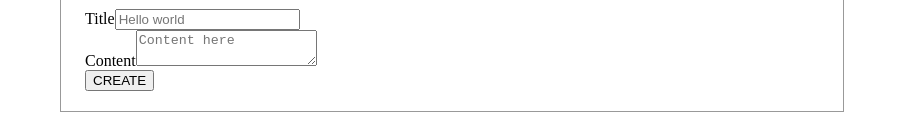
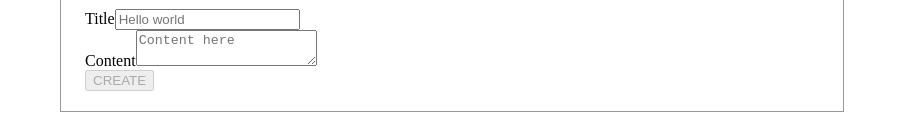
Before and after one commit to itzfeltrin/codeleap-network, a Next.js app: page /feed in a window 1280 px wide. Shown: the part 212-351 px from the top of the page, without its empty margins (188-1091 px from the left). Built offline with nearby package versions, Linux system fonts and the light colour scheme.

Commit message:
fix: PostForm textarea and function to check whether button sholud be disabled

```diff
--- a/components/post/PostForm.tsx
+++ b/components/post/PostForm.tsx
@@ -59,7 +59,9 @@
                 </div>
                 <button
                     type="submit"
-                    disabled={Object.keys(values).some((el) => el === "")}
+                    disabled={Object.keys(values)
+                        .map((key) => values[key as keyof typeof values])
+                        .some((value) => value === "")}
                     className="primary"
                 >
                     <span>CREATE</span>
--- a/styles/globals.css
+++ b/styles/globals.css
@@ -35,13 +35,16 @@
     display: block;
     width: 100%;
     height: 1.75rem;
-    padding: 0 0.5rem;
+    padding: 0.5rem;
     font-size: 0.75rem;
     border: 1px solid #777777;
     border-radius: 4px;
 }
 .field::placeholder {
     color: #cccccc;
+}
+textarea.field {
+    height: 3.2rem;
 }
 
 button.primary {
```
